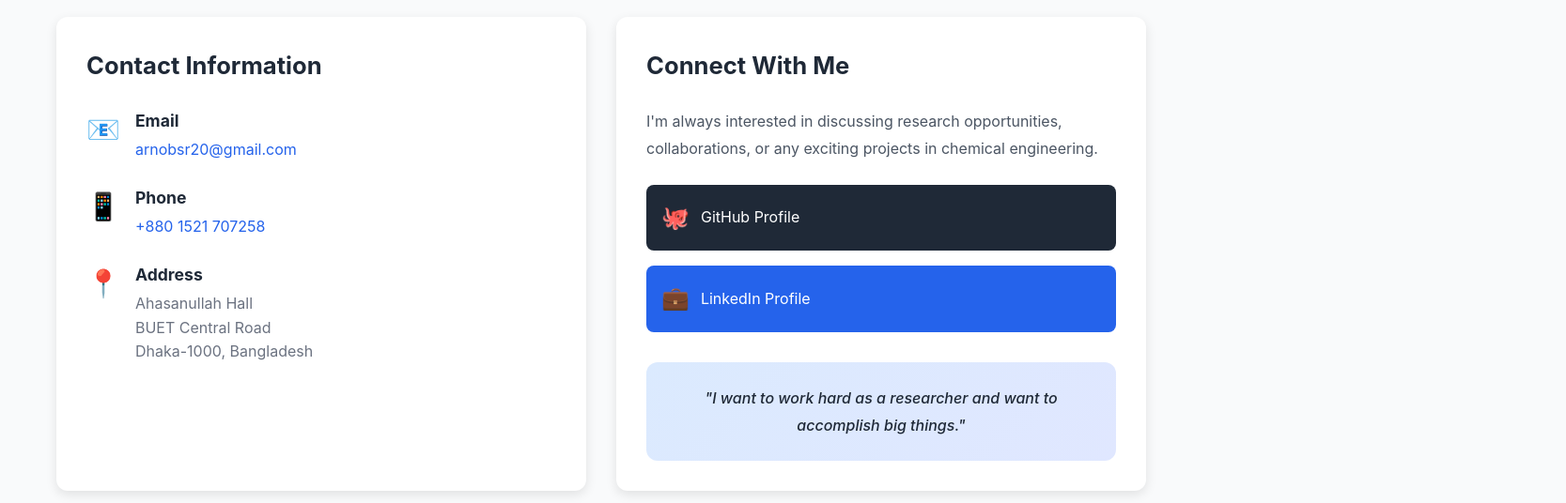
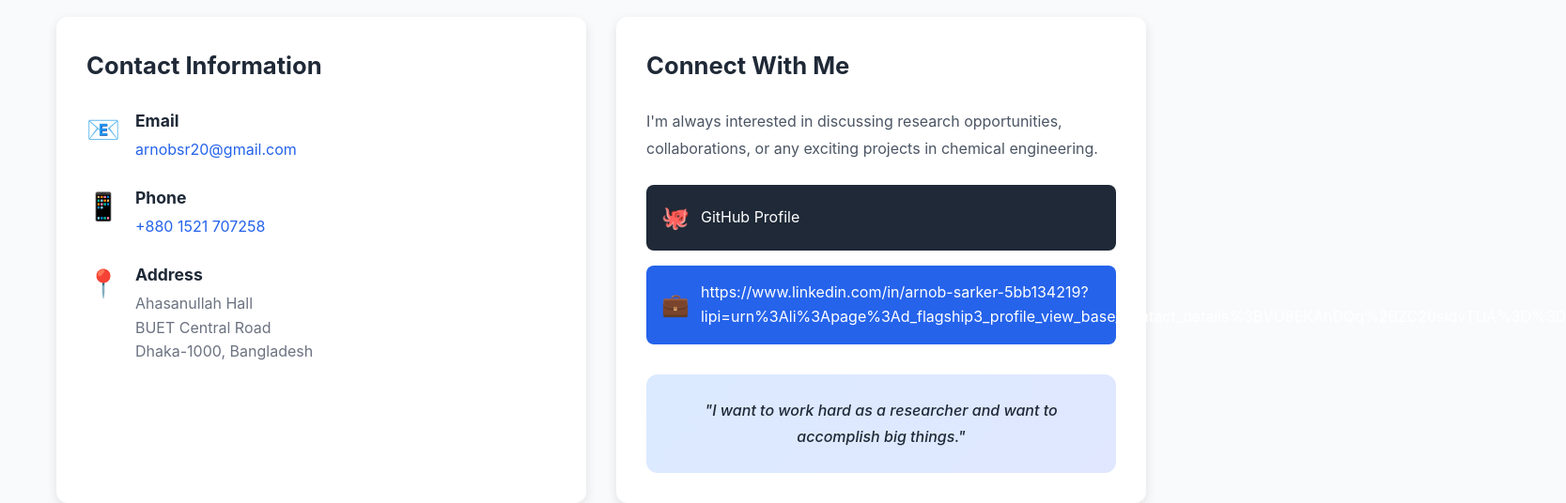
Before and after one commit to arnobsr20/arnobsr20.github.io, a plain HTML site: page contact.html in a window 1280 px wide. Shown: the part 196-732 px from the top of the page at 94% size, 1667 px wide, since content can reach past the window. Drawn offline with Linux system fonts and the light colour scheme.

Commit message:
Update contact.html

```diff
--- a/contact.html
+++ b/contact.html
@@ -72,7 +72,7 @@
                         </a>
                         <a href="#" class="social-btn linkedin">
                             <span class="social-icon">💼</span>
-                            <span>LinkedIn Profile</span>
+                            <span>https://www.linkedin.com/in/arnob-sarker-5bb134219?lipi=urn%3Ali%3Apage%3Ad_flagship3_profile_view_base_contact_details%3BVU8EKAhDQq%2BZC20sIdvTUA%3D%3D</span>
                         </a>
                     </div>
 
```
